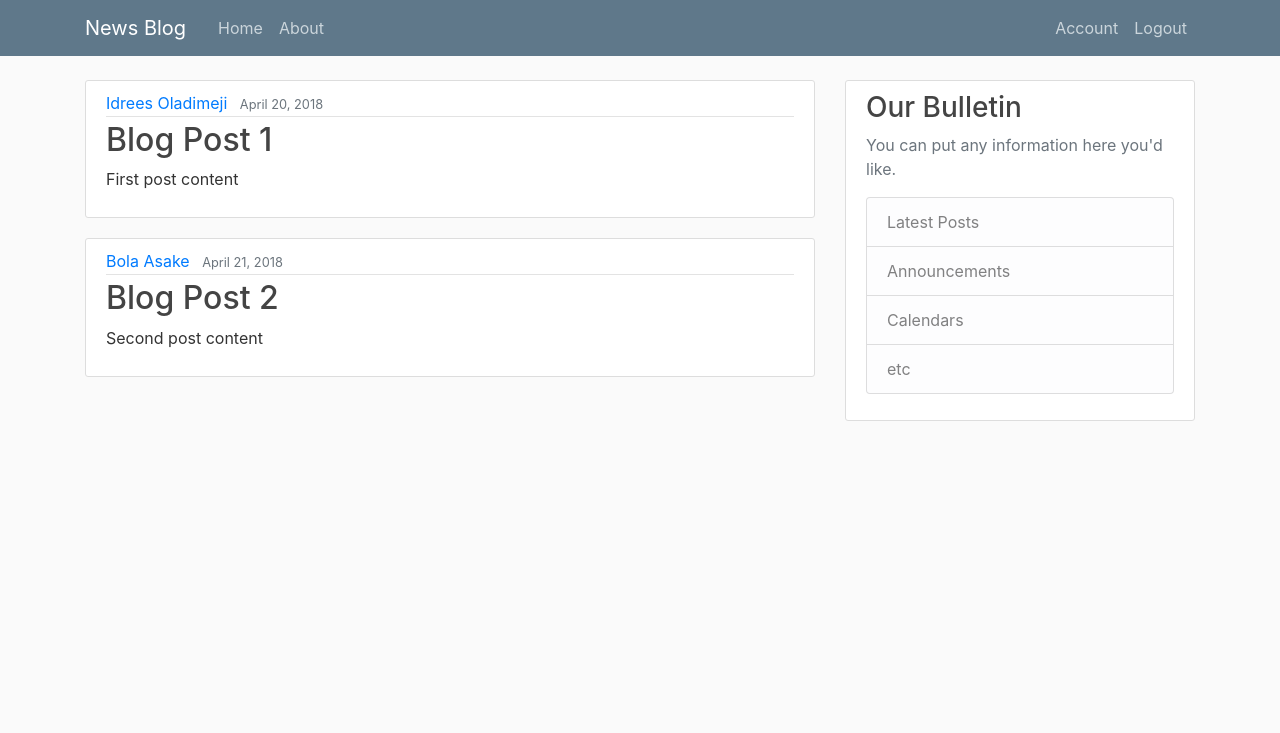
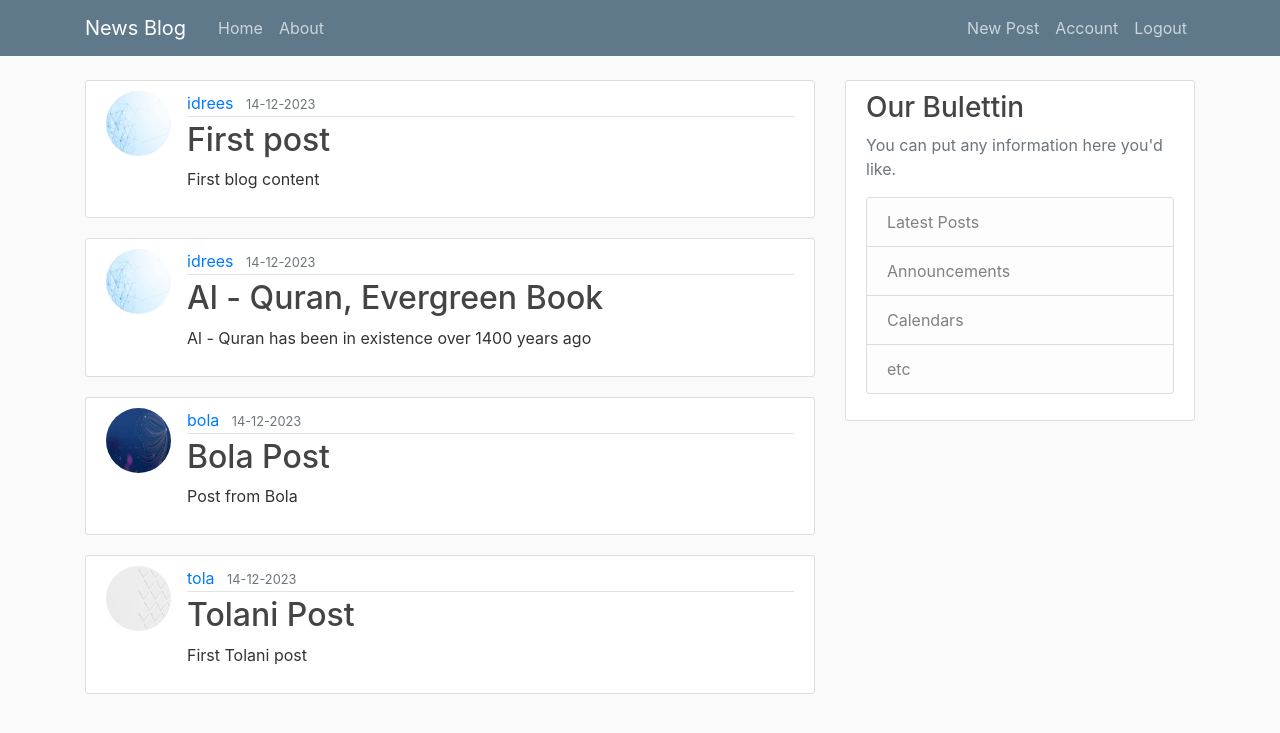
Before and after one commit to Idreex/Posts, a Flask app: page / in a window 1280 px wide. Shown: the top 733 px of the page. Run offline with Flask 3, Linux system fonts and the light colour scheme; a user stored in the database is signed in; some libraries are stand-ins or nearby versions.

Commit message:
new post

```diff
--- a/newspost/Templates/base.html
+++ b/newspost/Templates/base.html
@@ -6,12 +6,13 @@
     <meta name="viewport" content="width=device-width, initial-scale=1, shrink-to-fit=no">
 
     <!-- Bootstrap CSS -->
-    <link rel="stylesheet" href="https://cdn.jsdelivr.net/npm/bootstrap@4.0.0/dist/css/bootstrap.min.css" integrity="sha384-Gn5384xqQ1aoWXA+058RXPxPg6fy4IWvTNh0E263XmFcJlSAwiGgFAW/dAiS6JXm" crossorigin="anonymous">
+    <link rel="stylesheet" href="https://maxcdn.bootstrapcdn.com/bootstrap/4.0.0/css/bootstrap.min.css" integrity="sha384-Gn5384xqQ1aoWXA+058RXPxPg6fy4IWvTNh0E263XmFcJlSAwiGgFAW/dAiS6JXm" crossorigin="anonymous">
 
     <link rel="stylesheet" type="text/css" href="{{ url_for('static', filename='main.css') }}">
 
     {% if title %}
         <title>News Blog - {{ title }}</title>
+    {% else %}
         <title>News Blog</title>
     {% endif %}
 </head>
@@ -25,17 +26,18 @@
           </button>
           <div class="collapse navbar-collapse" id="navbarToggle">
             <div class="navbar-nav mr-auto">
-              <a class="nav-item nav-link" href="{{url_for('home')}}">Home</a>
-              <a class="nav-item nav-link" href="{{url_for('about')}}">About</a>
+              <a class="nav-item nav-link" href="{{ url_for('home') }}">Home</a>
+              <a class="nav-item nav-link" href="{{ url_for('about') }}">About</a>
             </div>
             <!-- Navbar Right Side -->
+            <div class="navbar-nav">
               {% if current_user.is_authenticated %}
-            <div class="navbar-nav">
-              <a class="nav-item nav-link" href="{{url_for('account')}}">Account</a>
-              <a class="nav-item nav-link" href="{{url_for('logout')}}">Logout</a>
+                <a class="nav-item nav-link" href="{{ url_for('new_post') }}">New Post</a>
+                <a class="nav-item nav-link" href="{{ url_for('account') }}">Account</a>
+                <a class="nav-item nav-link" href="{{ url_for('logout') }}">Logout</a>
               {% else %}
-              <a class="nav-item nav-link" href="{{url_for('login')}}">Login</a>
-              <a class="nav-item nav-link" href="{{url_for('register')}}">Register</a>
+                <a class="nav-item nav-link" href="{{ url_for('login') }}">Login</a>
+                <a class="nav-item nav-link" href="{{ url_for('register') }}">Register</a>
               {% endif %}
             </div>
           </div>
@@ -48,17 +50,17 @@
           {% with messages = get_flashed_messages(with_categories=true) %}
             {% if messages %}
               {% for category, message in messages %}
-            <div class="alert alert-{{category}}">
-              {{message}}
+                <div class="alert alert-{{ category }}">
+                  {{ message }}
                 </div>
-            {%endfor%}
+              {% endfor %}
             {% endif %}
           {% endwith %}
           {% block content %}{% endblock %}
         </div>
         <div class="col-md-4">
           <div class="content-section">
-            <h3>Our Bulletin</h3>
+            <h3>Our Bulettin</h3>
             <p class='text-muted'>You can put any information here you'd like.
               <ul class="list-group">
                 <li class="list-group-item list-group-item-light">Latest Posts</li>
@@ -75,15 +77,8 @@
 
     <!-- Optional JavaScript -->
     <!-- jQuery first, then Popper.js, then Bootstrap JS -->
-    <!-- Optional JavaScript -->
-    <!-- jQuery first, then Popper.js, then Bootstrap JS -->
     <script src="https://code.jquery.com/jquery-3.2.1.slim.min.js" integrity="sha384-KJ3o2DKtIkvYIK3UENzmM7KCkRr/rE9/Qpg6aAZGJwFDMVNA/GpGFF93hXpG5KkN" crossorigin="anonymous"></script>
-    <script src="https://cdn.jsdelivr.net/npm/popper.js@1.12.9/dist/umd/popper.min.js" integrity="sha384-ApNbgh9B+Y1QKtv3Rn7W3mgPxhU9K/ScQsAP7hUibX39j7fakFPskvXusvfa0b4Q" crossorigin="anonymous"></script>
-    <script src="https://cdn.jsdelivr.net/npm/bootstrap@4.0.0/dist/js/bootstrap.min.js" integrity="sha384-JZR6Spejh4U02d8jOt6vLEHfe/JQGiRRSQQxSfFWpi1MquVdAyjUar5+76PVCmYl" crossorigin="anonymous"></script>
-    <!-- <script src="https://cdn.jsdelivr.net/npm/bootstrap@5.3.2/dist/js/bootstrap.bundle.min.js" integrity="sha384-C6RzsynM9kWDrMNeT87bh95OGNyZPhcTNXj1NW7RuBCsyN/o0jlpcV8Qyq46cDfL" crossorigin="anonymous"></script> -->
-    <!-- <script src="https://code.jquery.com/jquery-3.2.1.slim.min.js" integrity="sha384-KJ3o2DKtIkvYIK3UENzmM7KCkRr/rE9/Qpg6aAZGJwFDMVNA/GpGFF93hXpG5KkN" crossorigin="anonymous"></script> -->
-    <!-- <script src="https://cdnjs.cloudflare.com/ajax/libs/popper.js/1.12.9/umd/popper.min.js" integrity="sha384-ApNbgh9B+Y1QKtv3Rn7W3mgPxhU9K/ScQsAP7hUibX39j7fakFPskvXusvfa0b4Q" crossorigin="anonymous"></script> -->
-    <!-- <script src="https://maxcdn.bootstrapcdn.com/bootstrap/4.0.0/js/bootstrap.min.js" integrity="sha384-JZR6Spejh4U02d8jOt6vLEHfe/JQGiRRSQQxSfFWpi1MquVdAyjUar5+76PVCmYl" crossorigin="anonymous"></script> -->
-
+    <script src="https://cdnjs.cloudflare.com/ajax/libs/popper.js/1.12.9/umd/popper.min.js" integrity="sha384-ApNbgh9B+Y1QKtv3Rn7W3mgPxhU9K/ScQsAP7hUibX39j7fakFPskvXusvfa0b4Q" crossorigin="anonymous"></script>
+    <script src="https://maxcdn.bootstrapcdn.com/bootstrap/4.0.0/js/bootstrap.min.js" integrity="sha384-JZR6Spejh4U02d8jOt6vLEHfe/JQGiRRSQQxSfFWpi1MquVdAyjUar5+76PVCmYl" crossorigin="anonymous"></script>
 </body>
 </html>
--- a/newspost/Templates/home.html
+++ b/newspost/Templates/home.html
@@ -5,15 +5,17 @@
 
         {% for post in posts %}
         <article class="media content-section">
+          <img class="rounded-circle article-img" src="{{ url_for('static', filename='img/' + post.author.image_file) }}">
           <div class="media-body">
             <div class="article-metadata">
-              <a class="mr-2" href="#">{{ post.author }}</a>
-              <small class="text-muted">{{ post.date_posted }}</small>
+              <a class="mr-2" href="{{url_for('account')}}">{{ post.author.username }}</a>
+              <small class="text-muted">{{ post.date_posted.strftime('%d-%m-%Y') }}</small>
             </div>
             <h2><a class="article-title" href="#">{{ post.title }}</a></h2>
             <p class="article-content">{{ post.content }}</p>
           </div>
         </article>
+
     {% endfor %}
 
     {% endblock content %}
--- a/newspost/Templates/login.html
+++ b/newspost/Templates/login.html
@@ -3,11 +3,11 @@
 
     {% block content %}
 
-    <div class="form-group">
+    <div class="form-control">
         <form method='POST'>
             {{form.hidden_tag()}}
-            <legend form-froup>Login</legend>
-                <div class="form-control">
+            <legend form-froup>Login</legend><hr>
+                <div class="form-group">
                     <div class="form-group">
                         {{form.email.label(class='form-control-label')}}
                             {% if form.email.error %}
--- a/newspost/model.py
+++ b/newspost/model.py
@@ -1,5 +1,6 @@
-import datetime
+from datetime import datetime
 from newspost import db
+from sqlalchemy import Column, DateTime, String, ForeignKey, Integer, Text
 from flask_login import UserMixin
 from newspost import login_manager
 
@@ -28,7 +29,7 @@
     id = db.Column(db.Integer, primary_key=True, nullable=False)
     title = db.Column(db.String(60),unique=True, nullable=False)
     content = db.Column(db.Text(420), nullable=False, unique=True)
-    date_posted = db.Column(db.DateTime, nullable=False, default='datetime.utcnow')
+    date_posted = db.Column(db.DateTime, nullable=False, default=datetime.utcnow)
     user_id = db.Column(db.Integer, db.ForeignKey('user.id'), nullable=False)
 
 
--- a/newspost/routes.py
+++ b/newspost/routes.py
@@ -2,7 +2,7 @@
 import secrets
 from newspost import app,db
 from flask import render_template, redirect, flash, url_for, request
-from newspost.form import RegistrationForm, LoginForm, UpdateAccountForm
+from newspost.form import RegistrationForm, LoginForm, UpdateAccountForm, PostForm
 from newspost.model import User, Post
 from newspost import bcrypt
 from flask_login import login_user, current_user, logout_user, login_required
@@ -11,28 +11,11 @@
 
 
 
-
-posts = [
-    {
-        'author': 'Idrees Oladimeji',
-        'title': 'Blog Post 1',
-        'content': 'First post content',
-        'date_posted': 'April 20, 2018'
-    },
-    {
-        'author': 'Bola Asake',
-        'title': 'Blog Post 2',
-        'content': 'Second post content',
-        'date_posted': 'April 21, 2018'
-    }
-]
-
-
-
 @app.route('/')
 @app.route('/home')
 @login_required
 def home():
+    posts = Post.query.all()
     return render_template('home.html', title='Home', posts=posts)
 
 
@@ -105,8 +88,12 @@
     form = UpdateAccountForm()
     if form.validate_on_submit():
         if form.picture.data:
-            picture_file = save_picture(form.picture.data)
-            current_user.image_file = picture_file
+            try:
+                picture_file = save_picture(form.picture.data)
+                current_user.image_file = picture_file
+            except Exception:
+                flash('Picture extention not supported', 'danger')
+                return redirect(url_for('account'))
         current_user.username = form.username.data
         current_user.email = form.email.data
         db.session.commit()
@@ -118,3 +105,19 @@
     image_file = url_for('static', filename='img/' + current_user.image_file)
     return render_template('account.html', title='Account',
                            image_file=image_file, form=form)
+
+
+
+
+@app.route('/new_post', methods=['GET', 'POST'])
+@login_required
+def new_post():
+    form = PostForm()
+    if form.validate_on_submit():
+        post = Post(title=form.title.data, content=form.content.data, author=current_user)
+        db.session.add(post)
+        db.session.commit()
+        flash('Your post has been created!', 'success')
+        return redirect(url_for('home'))
+    return render_template('new_post.html', title='New Post',
+                           form=form, legend='New Post')
```
Also changed, not shown: newspost/Templates/add_post.html (deleted, +0 -11 lines), newspost/Templates/new_post.html (added, +39 -0 lines), newspost/form.py (+7 -1 lines), instance/post.db, newspost/static/img/25f5e9b6cf286519.jpg (added), newspost/static/img/3e7c264f1fd3f559.jpg (added), newspost/static/img/9a844b0ffb223739.jpg (added), newspost/static/img/b0fc2237a91d4bde.jpg (added), newspost/static/img/ecfc37523a893d55.jpg (added). Lines whose indentation alone changed are shown as unchanged.
